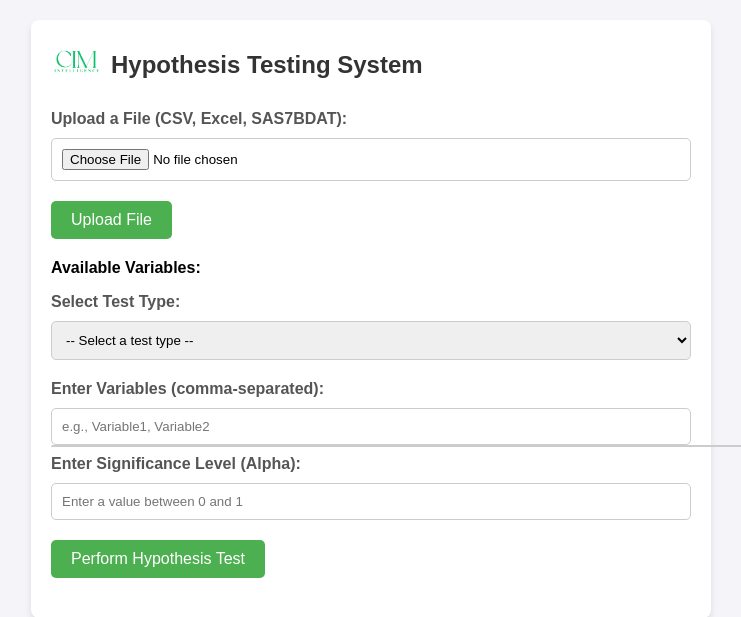
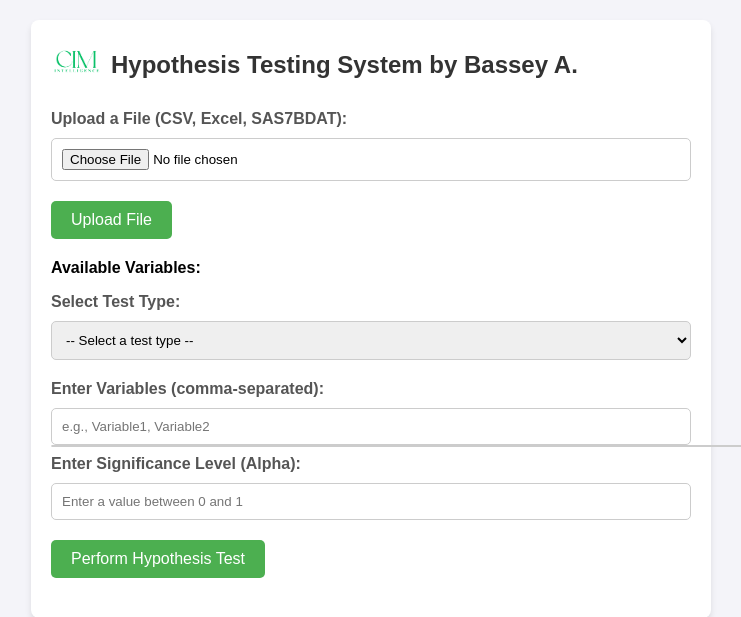
Before and after one commit to Baci-Ak/Hypothesis-Testing-System, a Flask app: page / in a window 1280 px wide; the page is wider, and only the part inside the window is pictured. Shown: the top 617 px of that part, without its empty margins (269-1010 px from the left). Run offline with Flask 2, Linux system fonts and the light colour scheme.

```diff
--- a/templates/index.html
+++ b/templates/index.html
@@ -139,7 +139,7 @@
         <div class="header">
             <div class="logo">
                 <img src="{{ url_for('static', filename='images/logo.png') }}" alt="Logo">
-                <h1>Hypothesis Testing System</h1>
+                <h1>Hypothesis Testing System by Bassey A.</h1>
             </div>
         </div>
 
```
